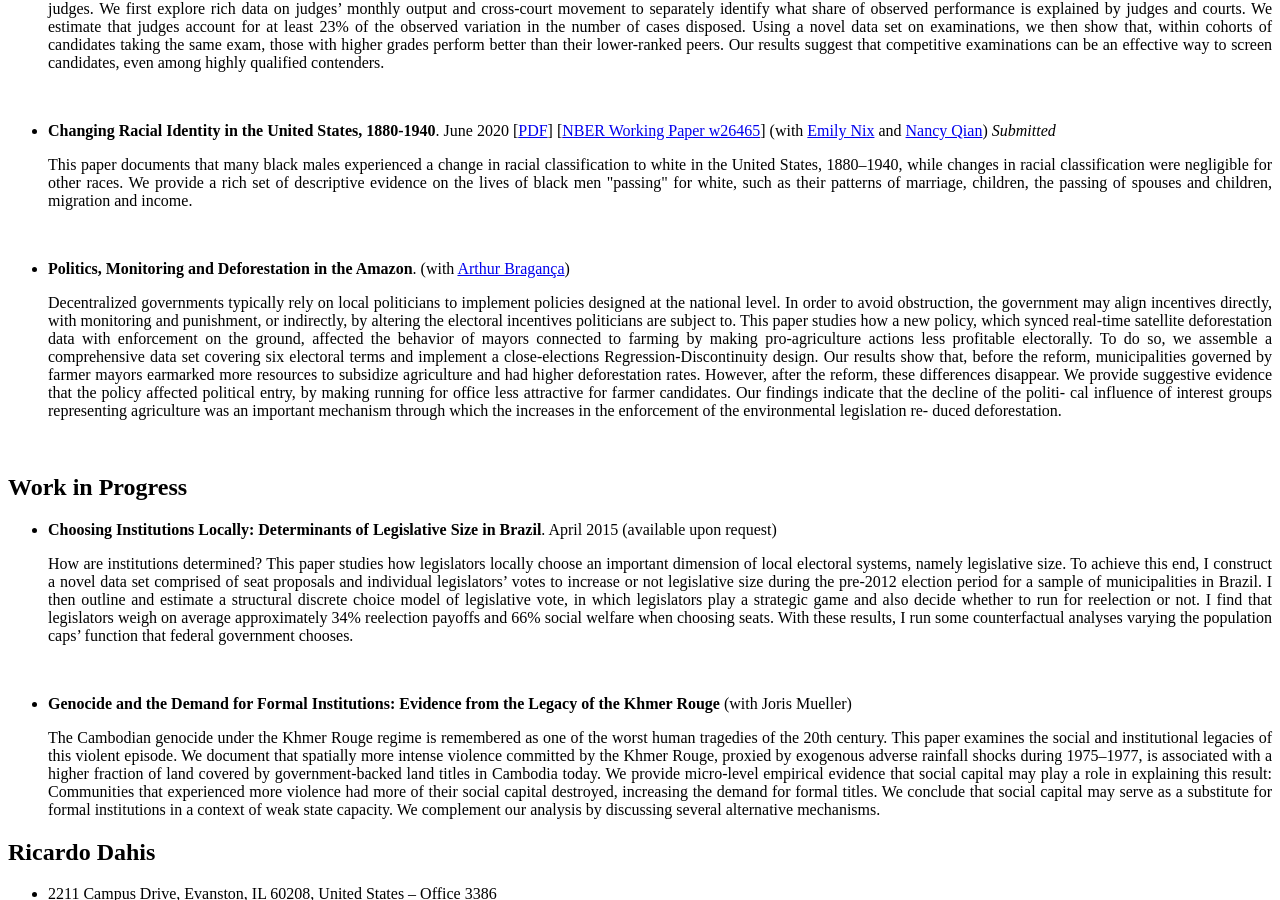
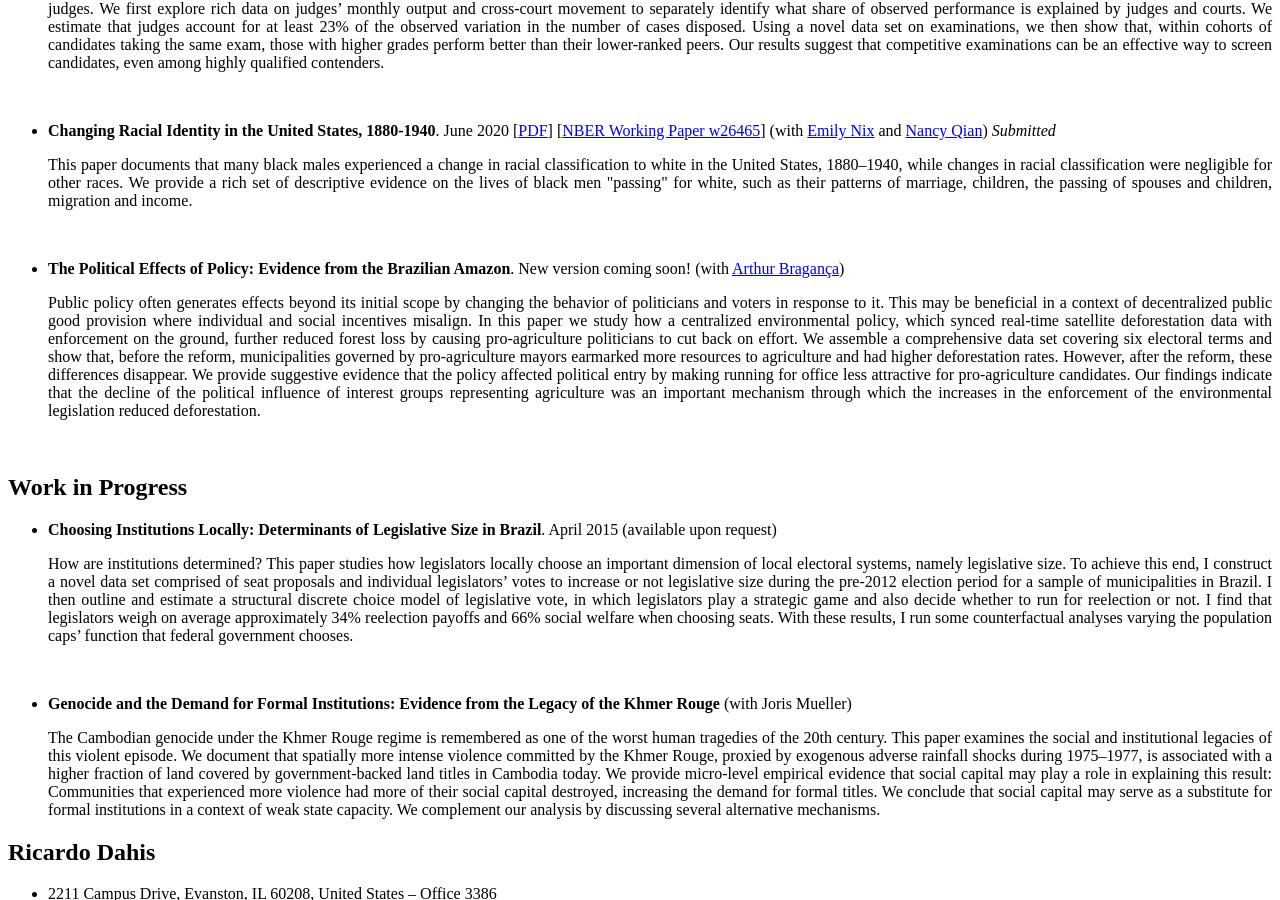
Before and after one commit to rdahis/rdahis.github.io, a Jekyll site: the page built from 1-research.md, in a window 1280 px wide and 900 px high, scrolled down 651 px. Built offline with Jekyll 4.4.1, drawn with Linux system fonts in a browser that asks for light colours; a script that is not in the unit is left out.

Commit message:
Updates farmer mayors description.

```diff
--- a/1-research.md
+++ b/1-research.md
@@ -32,9 +32,9 @@ permalink: /research/
    <p style="text-align: justify;"> This paper documents that many black males experienced a change in racial classification to white in the United States, 1880–1940, while changes in racial classification were negligible for other races. We provide a rich set of descriptive evidence on the lives of black men "passing" for white, such as their patterns of marriage, children, the passing of spouses and children, migration and income. </p>
 
 <br>
-- **Politics, Monitoring and Deforestation in the Amazon**. (with [Arthur Bragança](https://arthurbraganca.com/){:target="_blank"})
+- **The Political Effects of Policy: Evidence from the Brazilian Amazon**. New version coming soon! (with [Arthur Bragança](https://arthurbraganca.com/){:target="_blank"})
 
-   <p style="text-align: justify;"> Decentralized governments typically rely on local politicians to implement policies designed at the national level. In order to avoid obstruction, the government may align incentives directly, with monitoring and punishment, or indirectly, by altering the electoral incentives politicians are subject to. This paper studies how a new policy, which synced real-time satellite deforestation data with enforcement on the ground, affected the behavior of mayors connected to farming by making pro-agriculture actions less profitable electorally. To do so, we assemble a comprehensive data set covering six electoral terms and implement a close-elections Regression-Discontinuity design. Our results show that, before the reform, municipalities governed by farmer mayors earmarked more resources to subsidize agriculture and had higher deforestation rates. However, after the reform, these differences disappear. We provide suggestive evidence that the policy affected political entry, by making running for office less attractive for farmer candidates. Our findings indicate that the decline of the politi- cal influence of interest groups representing agriculture was an important mechanism through which the increases in the enforcement of the environmental legislation re- duced deforestation. </p>
+   <p style="text-align: justify;"> Public policy often generates effects beyond its initial scope by changing the behavior of politicians and voters in response to it. This may be beneficial in a context of decentralized public good provision where individual and social incentives misalign. In this paper we study how a centralized environmental policy, which synced real-time satellite deforestation data with enforcement on the ground, further reduced forest loss by causing pro-agriculture politicians to cut back on effort. We assemble a comprehensive data set covering six electoral terms and show that, before the reform, municipalities governed by pro-agriculture mayors earmarked more resources to agriculture and had higher deforestation rates. However, after the reform, these differences disappear. We provide suggestive evidence that the policy affected political entry by making running for office less attractive for pro-agriculture candidates. Our findings indicate that the decline of the political influence of interest groups representing agriculture was an important mechanism through which the increases in the enforcement of the environmental legislation reduced deforestation. </p>
 
 <br>
 
```
